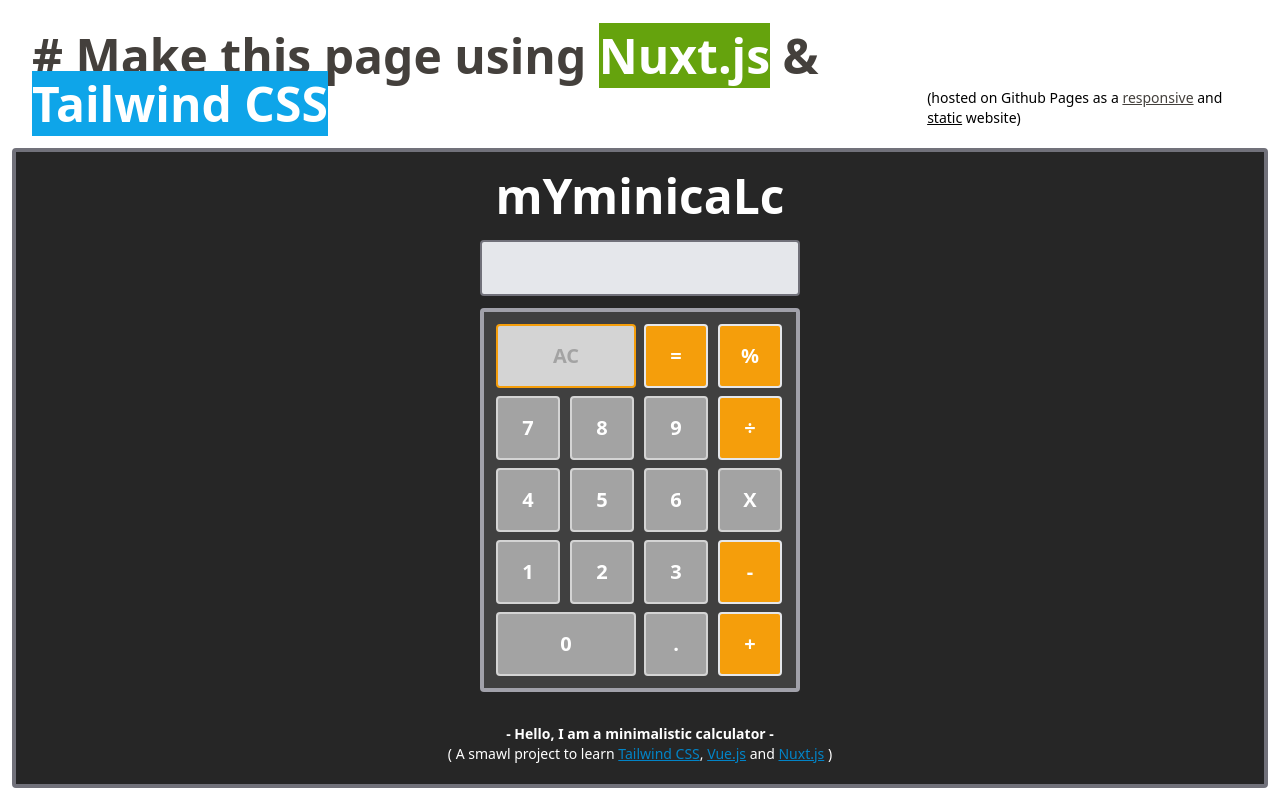
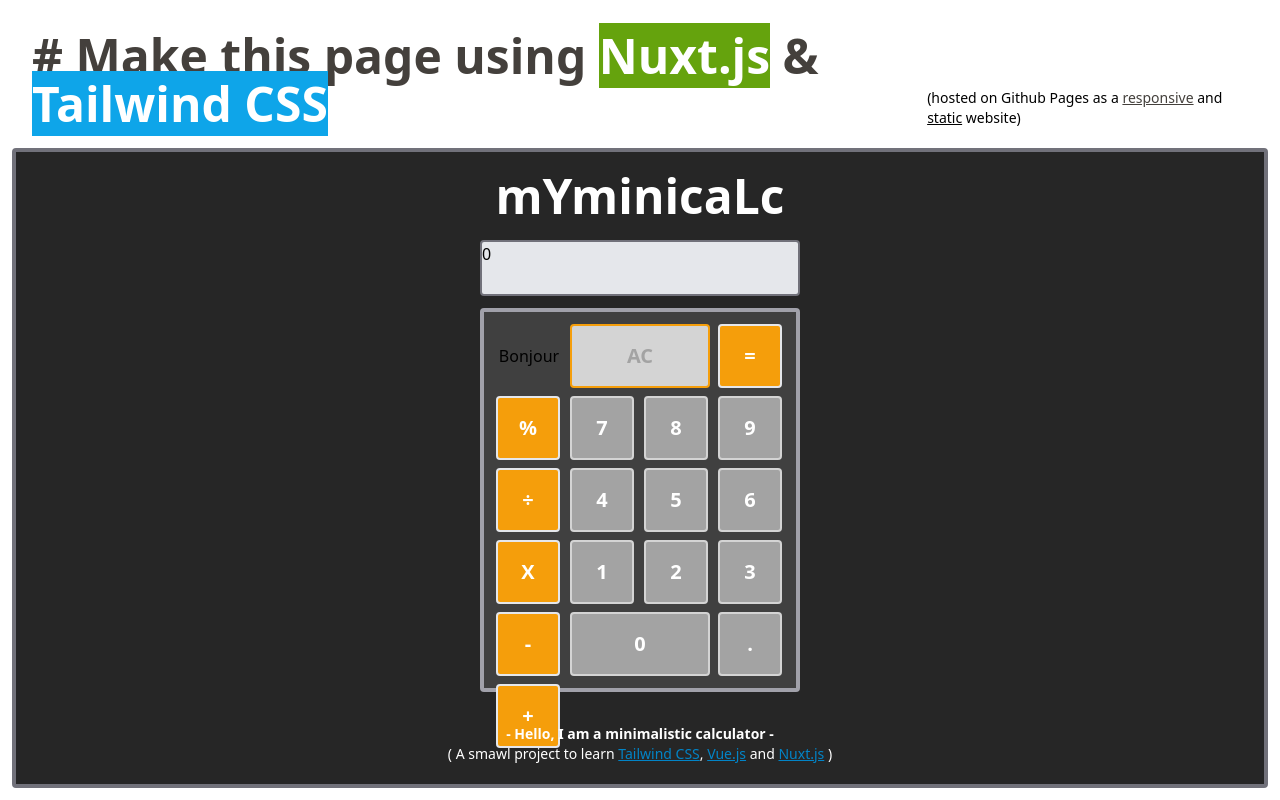
Before and after one commit to LymaKries/foreward_project_4, a Nuxt app: page / in a window 1280 px wide. Built offline with nearby package versions, Linux system fonts and the light colour scheme.

Commit message:
some corrections

```diff
--- a/components/Calculator.vue
+++ b/components/Calculator.vue
@@ -4,11 +4,12 @@
       <Title />
 
       <div class="w-full flex flex-col items-center">
-        <div class="w-80 h-14 mb-3 bg-gray-200 border-2 border-zinc-500 rounded bottom-80"></div>
+        <div class="w-80 h-14 mb-3 bg-gray-200 border-2 border-zinc-500 rounded bottom-80">{{input}}</div>
 
         <div class="w-80 h-96 bg-neutral-700 mb-3 border-4 border-zinc-400 rounded">
           <div class="grid grid-cols-4 grid-rows-5 gap-2 p-3">
-            <BigButton @click="ac" class="bg-neutral-300 border-amber-500 text-neutral-400"
+            <button @click="ac">Bonjour</button>
+            <BigButton class="bg-neutral-300 border-amber-500 text-neutral-400"
               big_button="AC"
             />
 
@@ -48,7 +49,7 @@
               small_button="6"
             />
 
-            <SmallButton class="border-neutral-300 bg-neutral-400"
+            <SmallButton class="bg-amber-500"
               small_button="X"
             />
 
@@ -92,18 +93,21 @@
 
 <script>
 
-export default {
-  data() {
-    return {
-      ac: "hey",
-    };
-  },
-}
-</script>
-
-<script setup>
 import BottomText from "./BottomText.vue";
 import SmallButton from "./SmallButton.vue";
 import BigButton from "./BigButton.vue";
 
+export default {
+  data() {
+    return {
+      input: 0,
+    };
+  },
+  methods : {
+    ac: function() {
+      this.input = 1;
+    }
+  }
+}
+
 </script>
--- /dev/null
+++ b/pages/test.vue
@@ -0,0 +1,12 @@
+<template>
+  <div class="w-screen h-screen p-3">
+      <div class="h-96 w-96 bg-red-500 lg:bg-green-500"></div>
+  </div>
+</template>
+
+<script>
+
+export default {
+  name: 'TestPage',
+}
+</script>
```
